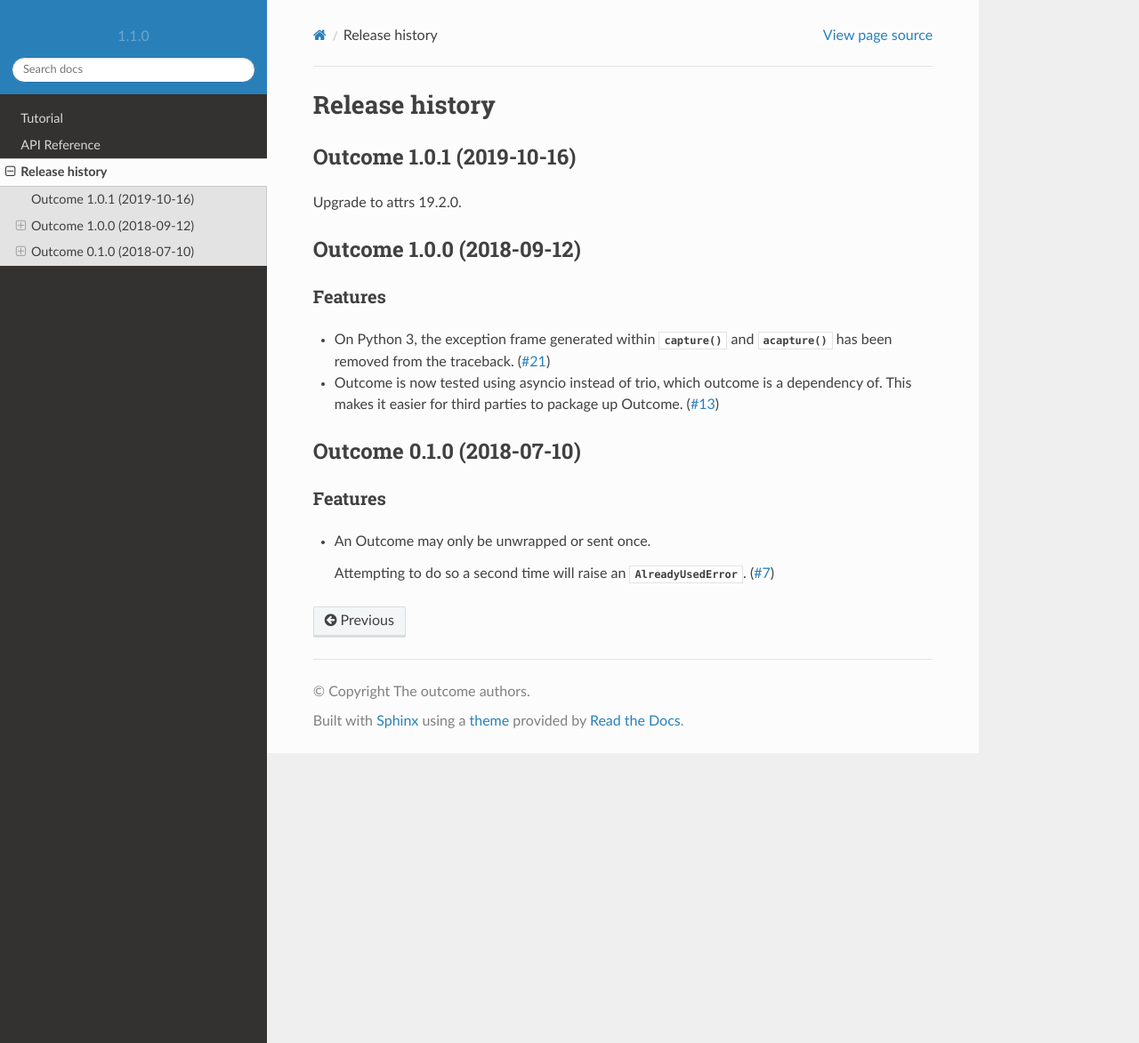
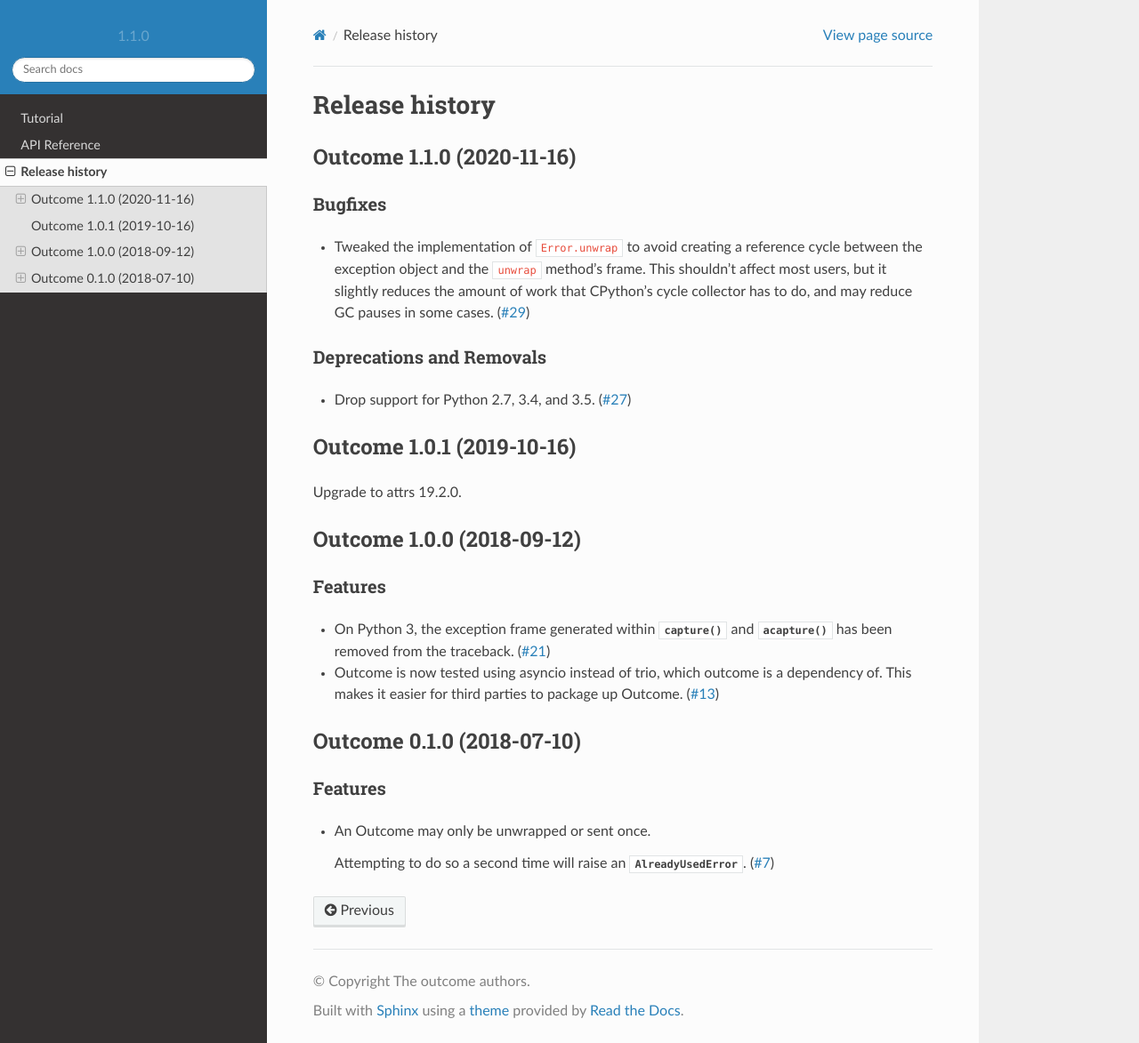
Before and after one commit to python-trio/outcome, a Sphinx documentation site: the page built from docs/source/history.rst, in a window 1280 px wide and 1173 px high. Shown: the whole window at 89% size. Built offline with Sphinx 7.4.7 and the Read the Docs theme 2.0.0, drawn with Linux system fonts in a browser that asks for light colours.

Commit message:
Run towncrier

```diff
--- a/docs/source/history.rst
+++ b/docs/source/history.rst
@@ -4,6 +4,25 @@ Release history
 .. currentmodule:: outcome
 
 .. towncrier release notes start
+
+Outcome 1.1.0 (2020-11-16)
+--------------------------
+
+Bugfixes
+~~~~~~~~
+
+- Tweaked the implementation of ``Error.unwrap`` to avoid creating a
+  reference cycle between the exception object and the ``unwrap``
+  method's frame. This shouldn't affect most users, but it slightly
+  reduces the amount of work that CPython's cycle collector has to do,
+  and may reduce GC pauses in some cases. (`#29 <https://github.com/python-trio/outcome/issues/29>`__)
+
+
+Deprecations and Removals
+~~~~~~~~~~~~~~~~~~~~~~~~~
+
+- Drop support for Python 2.7, 3.4, and 3.5. (`#27 <https://github.com/python-trio/outcome/issues/27>`__)
+
 
 Outcome 1.0.1 (2019-10-16)
 --------------------------
--- a/newsfragments/27.removal.rst
+++ /dev/null
@@ -1 +0,0 @@
-Drop support for Python 2.7, 3.4, and 3.5.
--- a/newsfragments/29.bugfix.rst
+++ /dev/null
@@ -1,5 +0,0 @@
-Tweaked the implementation of ``Error.unwrap`` to avoid creating a
-reference cycle between the exception object and the ``unwrap``
-method's frame. This shouldn't affect most users, but it slightly
-reduces the amount of work that CPython's cycle collector has to do,
-and may reduce GC pauses in some cases.
```
